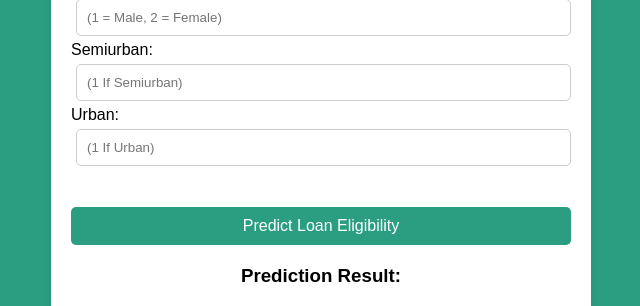
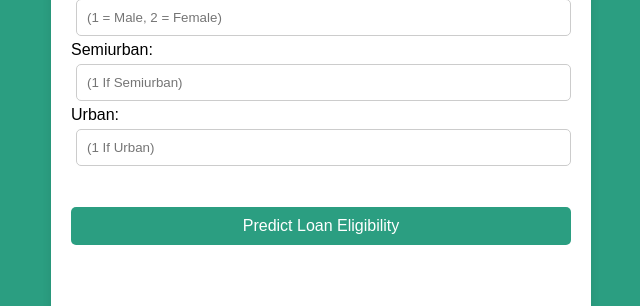
Before and after one commit to Surajjogu/ML_Model_Repository, a Flask app: template templates/index.html in a window 1280 px wide. Shown: the part 759-1065 px from the top of the page, without its empty margins (319-959 px from the left). Run offline with Flask 3, Linux system fonts and the light colour scheme; the template is opened without the code that fills it: most values are stand-ins (such as "Sample title", 1, 10 or a date in 2020); parts of the project's set-up code (start-up, migrations or seed data) failed here and were passed over.

Commit message:
Update index.html

```diff
--- a/templates/index.html
+++ b/templates/index.html
@@ -115,10 +115,6 @@
     </form>
     <button type="submit" class="btn" onclick="predictLoanEligibility()">Predict Loan Eligibility</button>
     <div class="prediction" id="predictionResult">
-      {% if prediction_text %}
-        <h3>Prediction Result:</h3>
-        <p>{{ prediction_text }}</p>
-      {% endif %}
     </div>
     <br><br>
     <div>
@@ -144,7 +140,7 @@
       var education = document.getElementById("Urban").value;
 
       // Perform prediction (You can add your prediction logic here)
-      var prediction = 1;
+      var prediction = {{ prediction_text }};
 
       // Display prediction result
       document.getElementById("predictionResult").innerHTML = "<h3>Prediction Result:</h3><p>" + (prediction ? "Eligible" : "Not Eligible") + "</p>";
```
